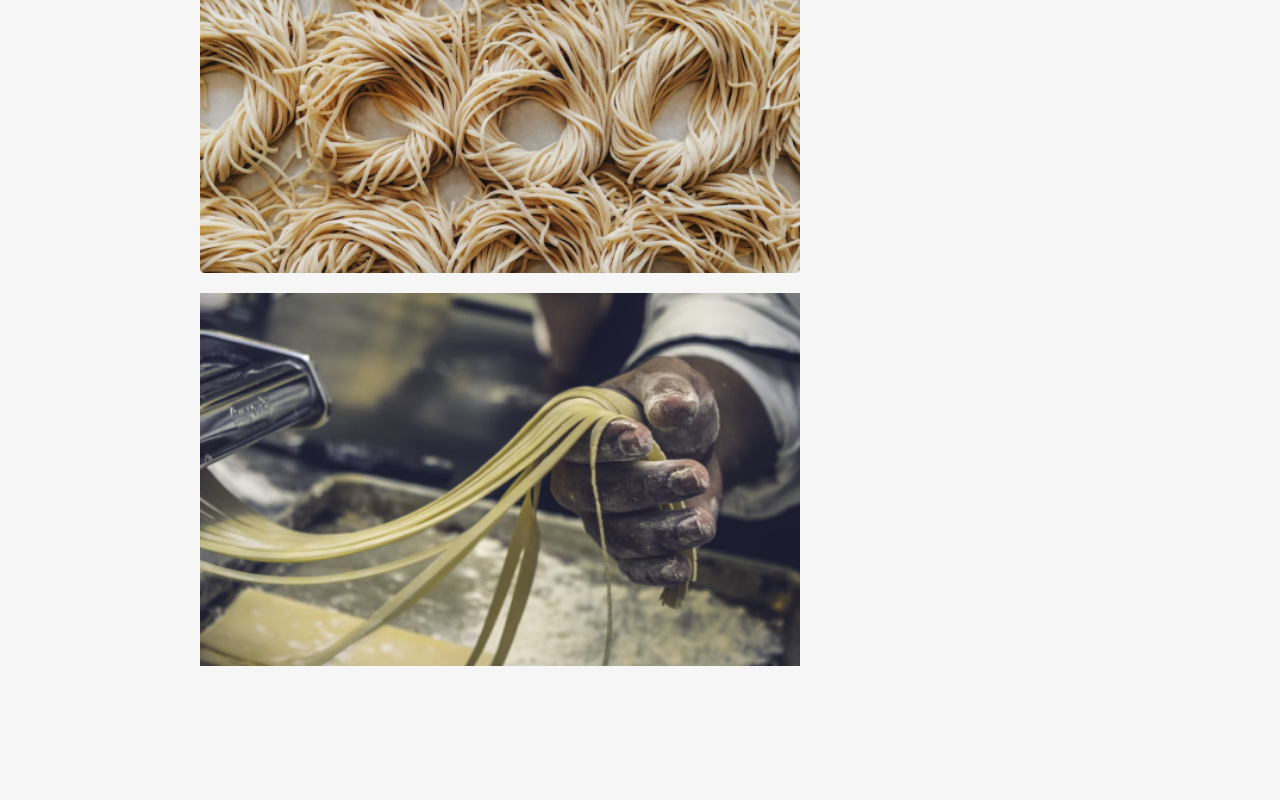
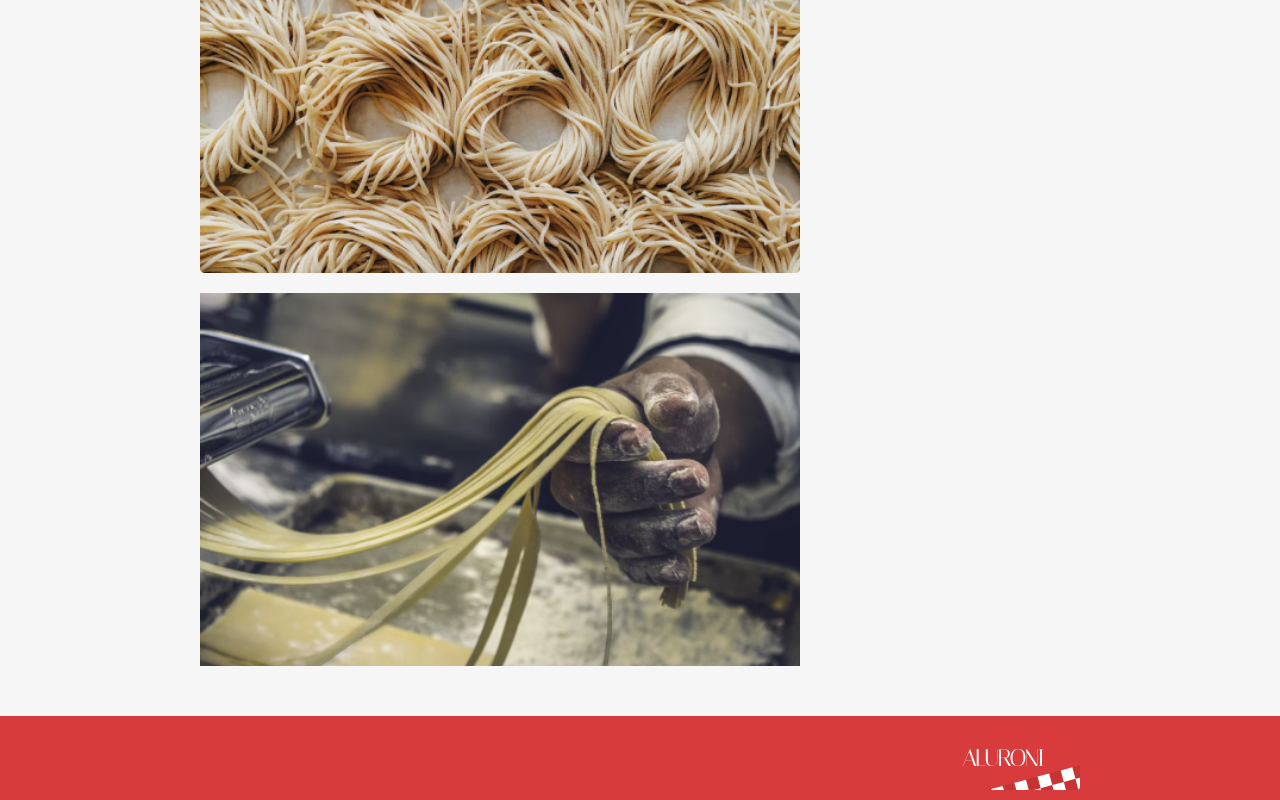
Before and after one commit to HDeiro/alura-react, a React (Create React App) app in the folder aluroni/: page /about in a window 1280 px wide. Shown: the part 1248-2048 px from the top of the page. Before the commit the page ends 1964 px from the top, so only its background shows below. Built offline with nearby package versions, Linux system fonts and the light colour scheme; a web font is replaced by a local one.

Commit message:
Creating a footer

```diff
--- /dev/null
+++ b/aluroni/src/components/footer/footer.module.scss
@@ -0,0 +1,20 @@
+@import 'styles/variables';
+
+.footer {
+    background-color: $red;
+    display: flex;
+    justify-content: flex-end;
+    padding: 10px $padding-horizontal;
+
+    @media (max-width: $desktop_xsm) {
+        padding: 10px $padding-horizontal-mobile;
+    }
+
+    @media (min-width: $desktop_xsm) and (max-width: $desktop_sm) {
+        padding: 10px $padding-horizontal-sm;
+    }
+
+    @media (min-width: $desktop_sm) and (max-width: $desktop_md) {
+        padding: 10px $padding-horizontal-md;
+    }
+}
--- /dev/null
+++ b/aluroni/src/components/footer/index.tsx
@@ -0,0 +1,10 @@
+import styles from './footer.module.scss';
+import { ReactComponent as Logo} from 'assets/img/logo.svg';
+
+export default function Footer() {
+  return (
+    <footer className={styles.footer}>
+      <Logo />
+    </footer>
+  );
+}
--- a/aluroni/src/routes.js
+++ b/aluroni/src/routes.js
@@ -4,6 +4,7 @@
   Route
 } from 'react-router-dom';
 import BasePage from './components/base-page';
+import Footer from './components/footer';
 import Navigation from './components/navigation';
 import About from './pages/About';
 import Main from './pages/Main';
@@ -38,6 +39,7 @@
             <Route path='about' element={<About />}/>
           </Route>
         </Routes>
+        <Footer />
       </Router>
     </main>
   );
```
